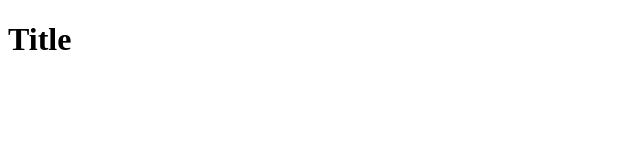
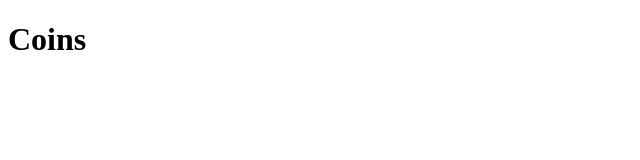
Before and after one commit to sujipark-fe/crypto-tracker, a React (Create React App) app: page / in a window 1280 px wide. Shown: the top 160 px of the page, without its empty margins (0-640 px from the left). Built offline with nearby package versions, Linux system fonts and the light colour scheme.

Commit message:
0. CRYPTO TRACKER - Setup

```diff
--- a/package.json
+++ b/package.json
@@ -13,6 +13,8 @@
     "@types/styled-components": "^5.1.28",
     "react": "^18.2.0",
     "react-dom": "^18.2.0",
+    "react-query": "^3.39.3",
+    "react-router-dom": "^5.3.0",
     "react-scripts": "5.0.1",
     "typescript": "^4.9.5",
     "web-vitals": "^2.1.4"
@@ -42,6 +44,7 @@
     ]
   },
   "devDependencies": {
+    "@types/react-router-dom": "^5.3.3",
     "styled-components": "^6.1.0"
   }
 }
--- a/src/App.tsx
+++ b/src/App.tsx
@@ -1,24 +1,7 @@
-import styled from "styled-components";
+import Router from "./Router";
 
 function App() {
-  const Container = styled.div`
-    color: ${props => props.theme.textColor};
-    background-color: ${props => props.theme.bgColor};
-    button {
-      color: ${props => props.theme.btnColor};
-    }
-  `;
-  const H1 = styled.h1`
-    color: ${props => props.theme.textColor};
-  `;
-
-  return (
-    <div>
-      <Container>
-        <H1>Title</H1>
-      </Container>
-    </div>
-  );
+  return <Router />;
 }
 
 export default App;
--- /dev/null
+++ b/src/Router.tsx
@@ -0,0 +1,19 @@
+import { BrowserRouter, Switch, Route } from "react-router-dom";
+import Coin from "./routes/Coin";
+import Coins from "./routes/Coins";
+
+function Router() {
+  return (
+    <BrowserRouter>
+      <Switch>
+        <Route path="/:coinId">
+          <Coin />
+        </Route>
+        <Route path="/">
+          <Coins />
+        </Route>
+      </Switch>
+    </BrowserRouter>
+  );
+}
+export default Router;
--- a/src/index.tsx
+++ b/src/index.tsx
@@ -2,12 +2,12 @@
 import ReactDOM from "react-dom";
 import App from "./App";
 import { ThemeProvider } from "styled-components";
-import { darkTheme, lightTheme } from "./theme";
+import { theme } from "./theme";
 
 
 ReactDOM.render(
   <React.StrictMode>
-    <ThemeProvider theme={lightTheme}>
+    <ThemeProvider theme={theme}>
       <App />
     </ThemeProvider>
   </React.StrictMode>,
--- /dev/null
+++ b/src/routes/Coin.tsx
@@ -0,0 +1,11 @@
+import { useParams } from "react-router";
+
+interface RouteParams {
+  coinId: string;
+}
+
+function Coin() {
+  const { coinId } = useParams<RouteParams>();
+  return <h1>Coin: {coinId}</h1>;
+}
+export default Coin;
--- /dev/null
+++ b/src/routes/Coins.tsx
@@ -0,0 +1,4 @@
+function Coins() {
+  return <h1>Coins</h1>;
+}
+export default Coins;
--- a/src/theme.ts
+++ b/src/theme.ts
@@ -1,14 +1,7 @@
 import { DefaultTheme } from 'styled-components';
 
-const lightTheme: DefaultTheme = {
-	bgColor: "white",
-	textColor: "black",
-  btnColor: "tomato"
-}
-const darkTheme: DefaultTheme = {
-	bgColor: "black",
-	textColor: "white",
-  btnColor: "teal"
-}
-
-export { lightTheme, darkTheme };
+export const theme: DefaultTheme = {
+  bgColor: "white",
+  textColor: "black",
+  btnColor: "tomato",
+};
```
Also changed, not shown: 1 other file (tests, documents, lock files or other folders).
